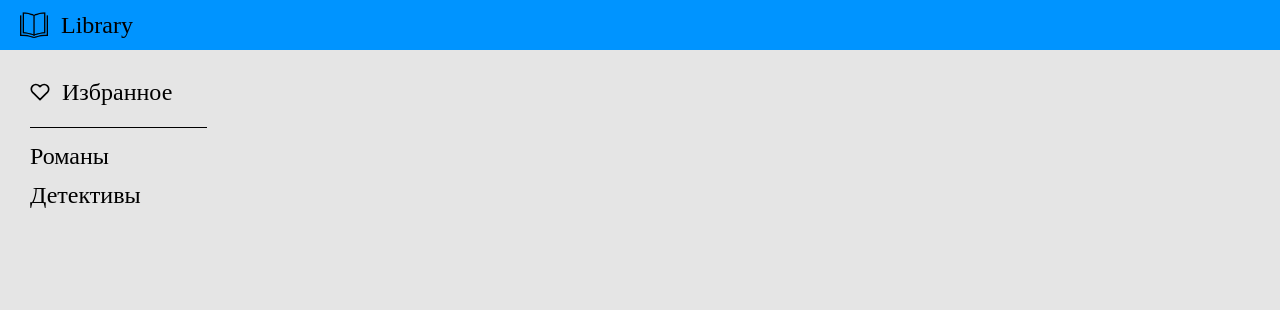
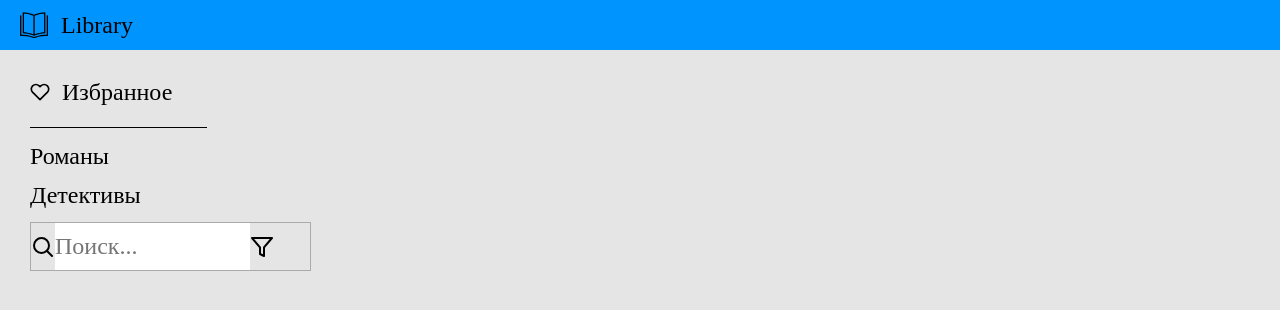
Before and after one commit to wolfrain696/library-books, a React (Create React App) app: page / in a window 1280 px wide. Shown: the top 310 px of the page. Built offline with nearby package versions, Linux system fonts and the light colour scheme.

Commit message:
поправил импорты стилей

```diff
--- a/src/Components/Library/Library.jsx
+++ b/src/Components/Library/Library.jsx
@@ -1,6 +1,7 @@
 import S from './Library.module.css'
 import {Favorites} from "./Favorites/Favorites";
 import bookImg from '../../img/book.png'
+import {Search} from './Search/Search'
 
 export const Library = (props) => {
     return (
@@ -11,10 +12,9 @@ export const Library = (props) => {
             </header>
             <main className={S.body}>
                 <Favorites/>
+                <Search/>
             </main>
 
         </div>
-
-
     );
 };
--- a/src/Components/Library/Search/Search.jsx
+++ b/src/Components/Library/Search/Search.jsx
@@ -1,9 +1,6 @@
 import React from 'react';
-
 import {SearchCard} from './SearchCard/SearchCard';
-
-import S from 'Search.module.css';
-
+import S from './Search.module.css';
 import searchImg from '../../../img/search.svg';
 import filterImg from '../../../img/filter.svg';
 
--- a/src/Components/Library/Search/SearchCard/SearchCard.jsx
+++ b/src/Components/Library/Search/SearchCard/SearchCard.jsx
@@ -1,6 +1,6 @@
 import React from 'react';
 
-import S from 'SearchCard.module.css';
+import S from './SearchCard.module.css';
 
 
 export const SearchCard = (props) => {
```
